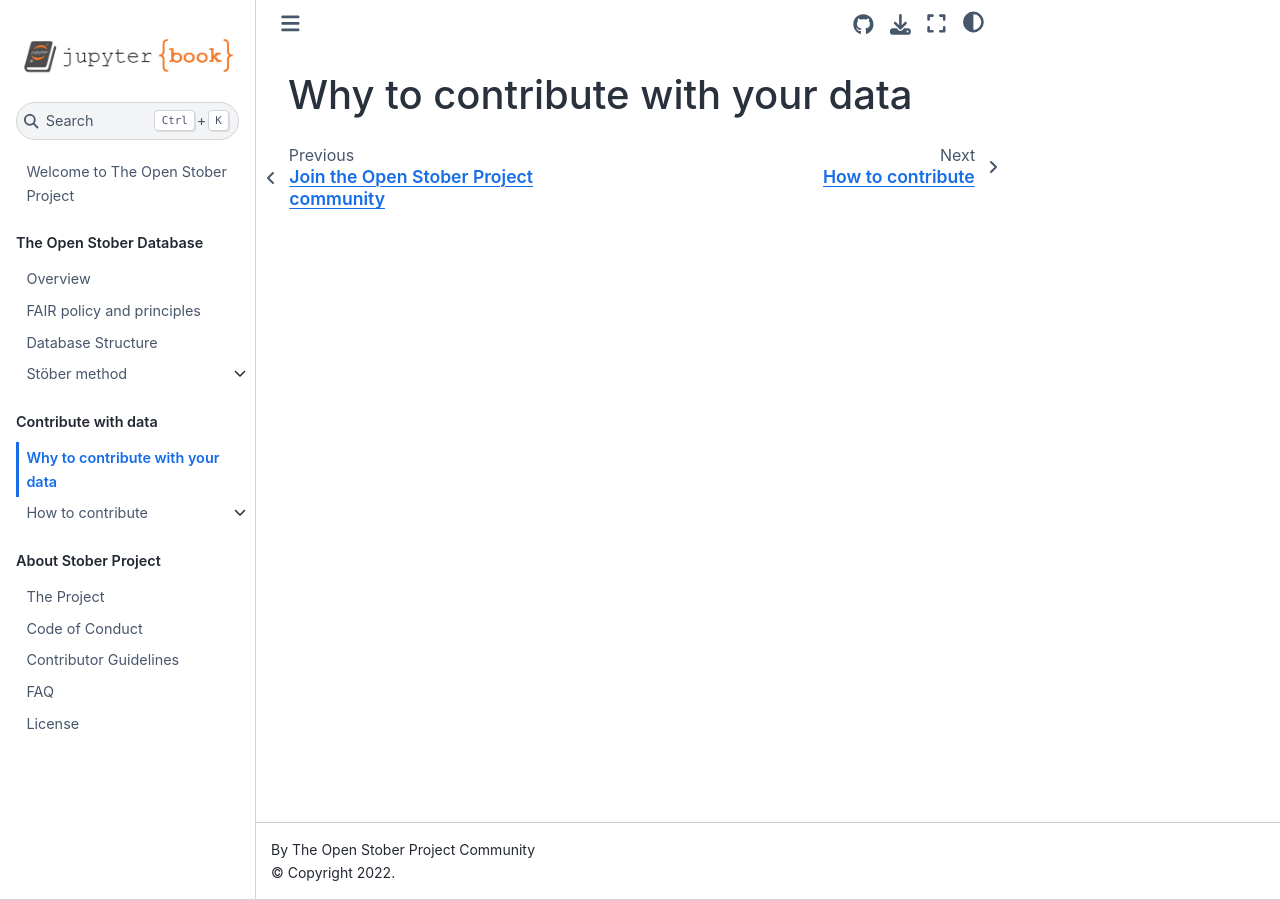
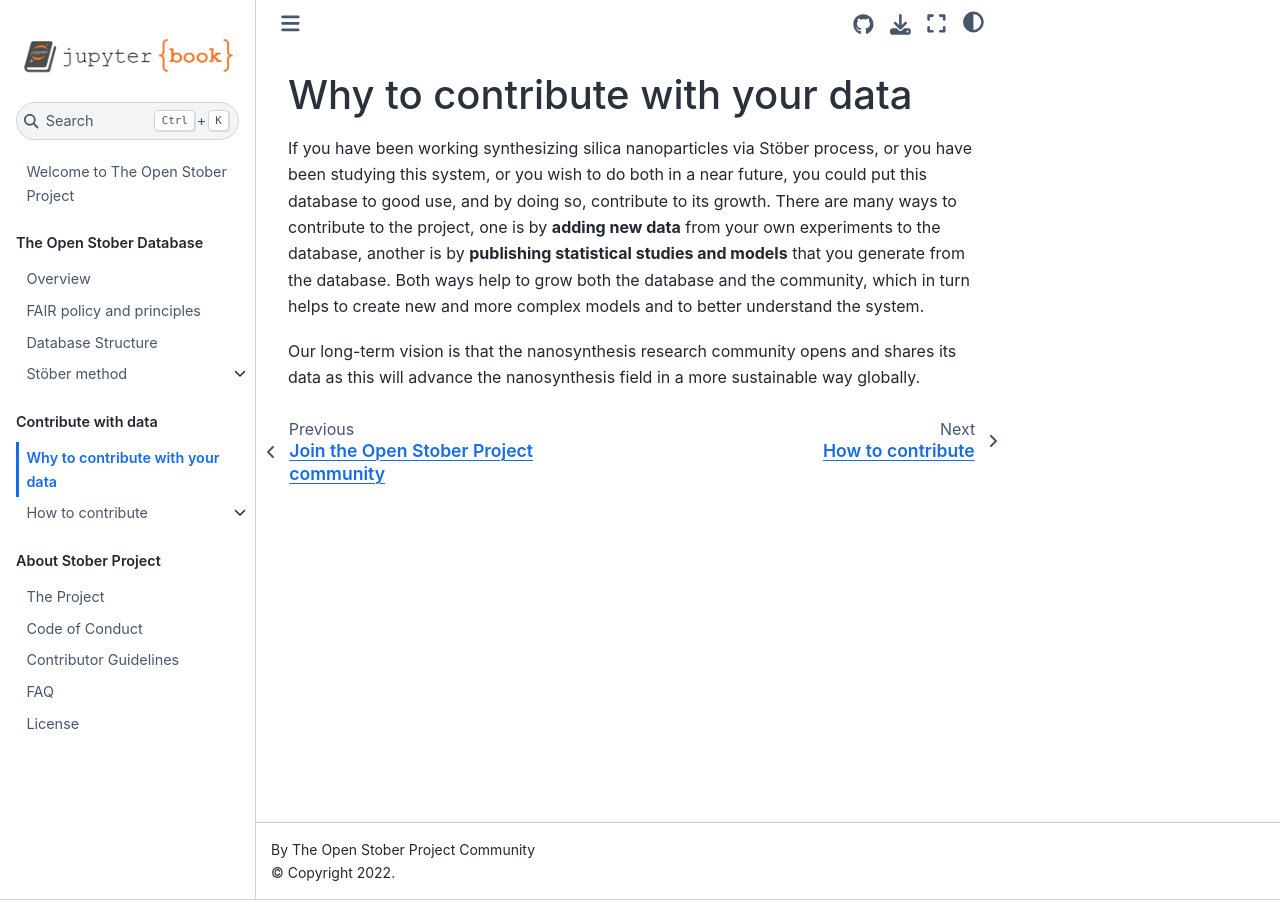
Before and after one commit to open-nanosystems/open-stober-project, a Jupyter Book: the page built from docs/contribute/why.md, in a window 1280 px wide. Built offline with Jupyter Book 1.0.4 settings and Sphinx 7.4.7 and the Sphinx Book theme 1.1.4, drawn with Linux system fonts in a browser that asks for light colours.

Commit message:
Update why.md

```diff
--- a/docs/contribute/why.md
+++ b/docs/contribute/why.md
@@ -1 +1,5 @@
 # Why to contribute with your data
+If you have been working synthesizing silica nanoparticles via Stöber process, or you have been studying this system, or you wish to do both in a near future, you could put this database to good use, and by doing so, contribute to its growth.
+There are many ways to contribute to the project, one is by **adding new data** from your own experiments to the database, another is by **publishing statistical studies and models** that you generate from the database. Both ways help to grow both the database and the community, which in turn helps to create new and more complex models and to better understand the system.
+
+Our long-term vision is that the nanosynthesis research community opens and shares its data as this will advance the nanosynthesis field in a more sustainable way globally.
```
